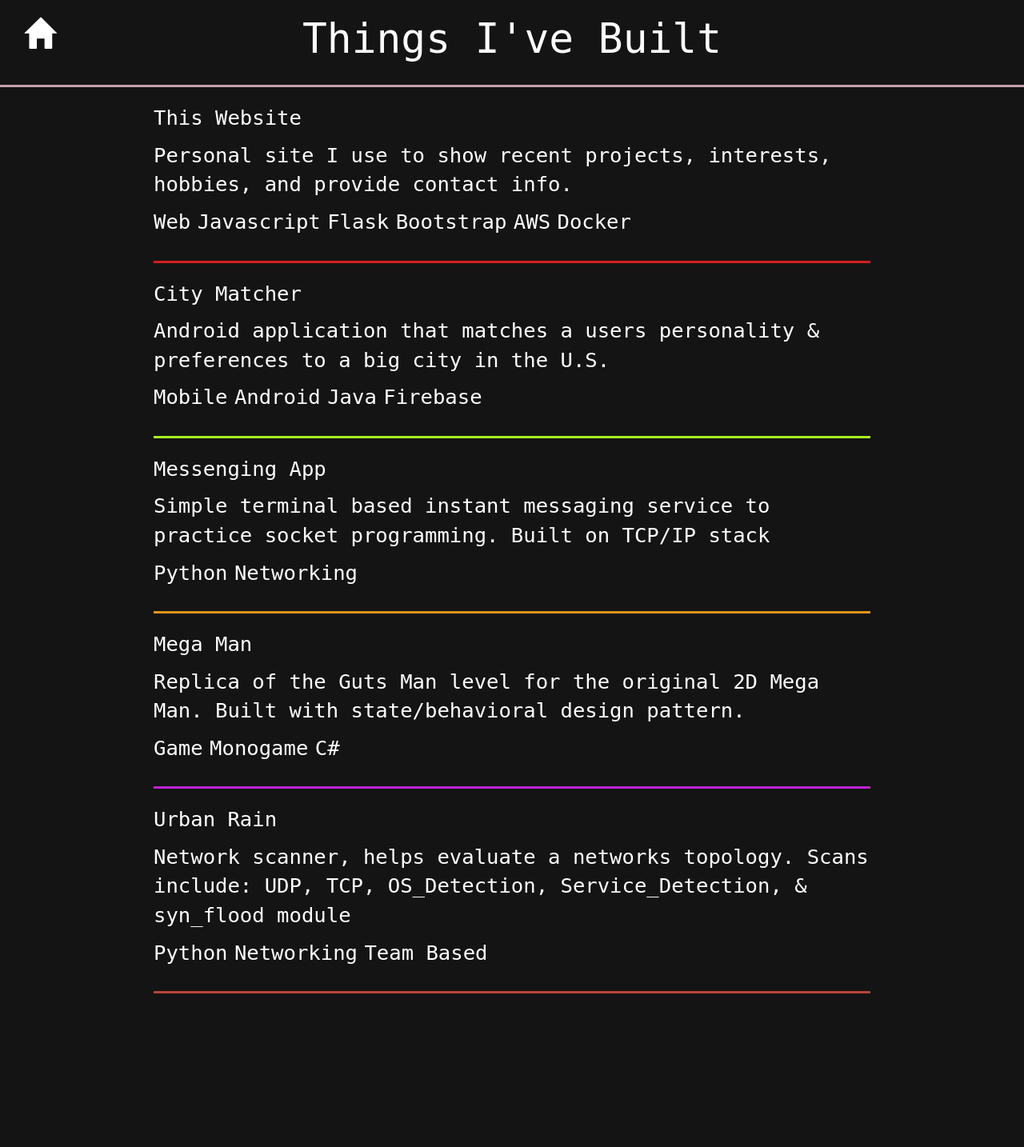
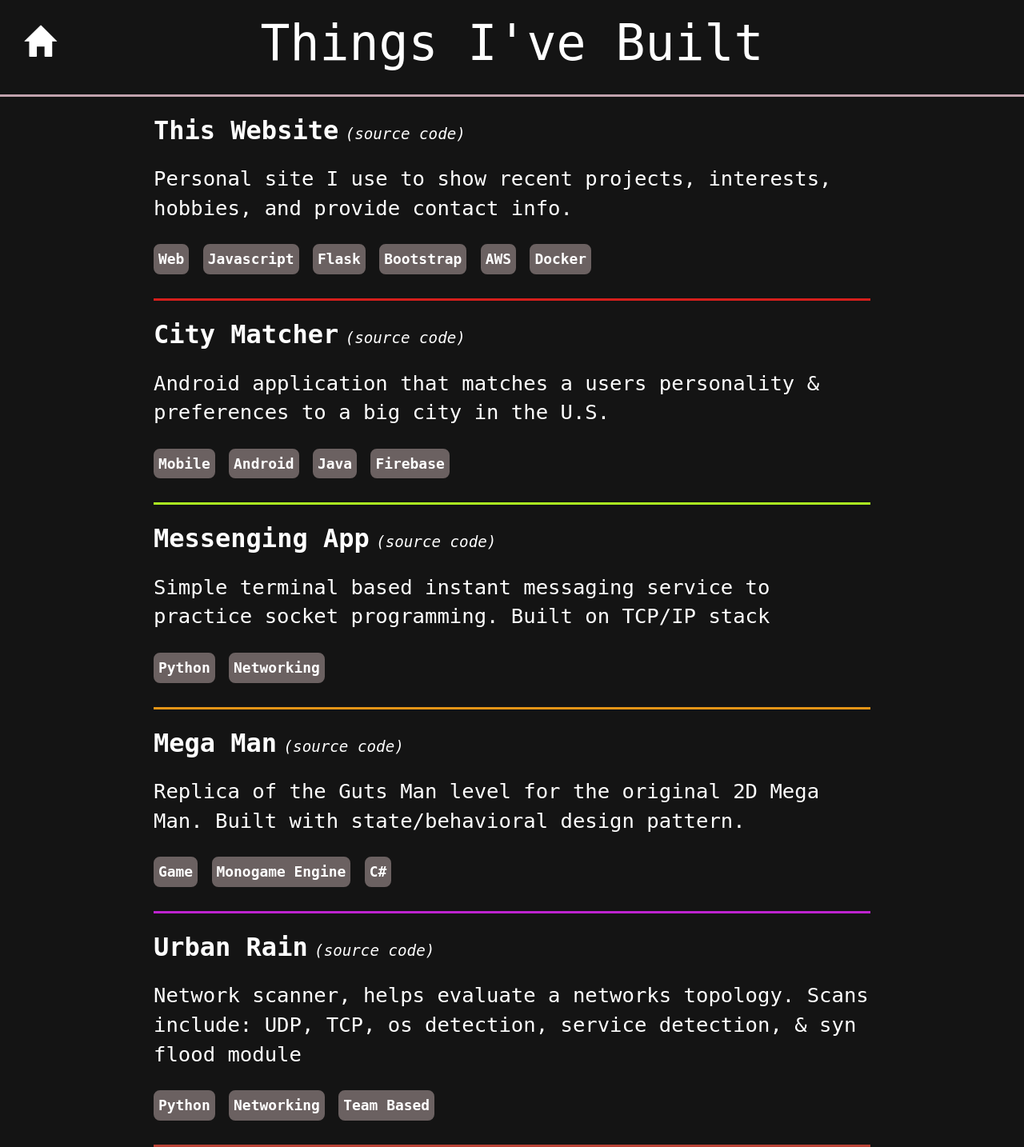
Before and after one commit to nickmorris991/My-Website, a Flask app: page /projects in a window 1280 px wide. Shown: the whole page at 80% size. Before the commit the page ends 1242 px from the top, so only its background shows below. Run offline with Flask 2, Linux system fonts and the light colour scheme; some libraries are stand-ins or nearby versions; some web fonts are replaced.

Commit message:
first draft styling of projects page

```diff
--- a/models/projects.json
+++ b/models/projects.json
@@ -3,23 +3,28 @@
         {
             "title": "This Website",
             "description": "Personal site I use to show recent projects, interests, hobbies, and provide contact info.",
-            "tags": ["Web", "Javascript", "Flask", "Bootstrap", "AWS", "Docker"]
+            "tags": ["Web", "Javascript", "Flask", "Bootstrap", "AWS", "Docker"],
+            "source": "https://github.com/nickmorris991/My-Website"
         }, {
             "title": "City Matcher",
             "description": "Android application that matches a users personality & preferences to a big city in the U.S.",
-            "tags": ["Mobile", "Android", "Java", "Firebase"]
+            "tags": ["Mobile", "Android", "Java", "Firebase"],
+            "source": "https://github.com/nickmorris991/City-Matcher"
         }, {
             "title": "Messenging App",
             "description": "Simple terminal based instant messaging service to practice socket programming. Built on TCP/IP stack",
-            "tags": ["Python", "Networking"]
+            "tags": ["Python", "Networking"],
+            "source": "https://github.com/nickmorris991/IM-Application"
         }, {
             "title": "Mega Man",
             "description": "Replica of the Guts Man level for the original 2D Mega Man. Built with state/behavioral design pattern.",
-            "tags": ["Game", "Monogame", "C#"]
+            "tags": ["Game", "Monogame Engine", "C#"],
+            "source": "https://github.com/nickmorris991/Mega-Man-Game"
         }, {
             "title": "Urban Rain",
-            "description": "Network scanner, helps evaluate a networks topology. Scans include: UDP, TCP, OS_Detection, Service_Detection, & syn_flood module",
-            "tags": ["Python", "Networking", "Team Based"]
+            "description": "Network scanner, helps evaluate a networks topology. Scans include: UDP, TCP, os detection, service detection, & syn flood module",
+            "tags": ["Python", "Networking", "Team Based"],
+            "source": "https://github.com/nickmorris991/UrbanRain"
         }
     ]
 }
--- a/static/css/general/site.css
+++ b/static/css/general/site.css
@@ -11,11 +11,11 @@ hr {
 }
 h1 {
     color: white;
-    font-size: 4vw;
+    font-size: 4.8vw;
 }
 .title, .header {
     color: white;
-    font-size: 4vw;
+    font-size: 4.8vw;
     text-align: center;
 }
 .title {
@@ -28,7 +28,7 @@ h1 {
 }
 .btn-home {
     position: absolute;
-    top: 0px;
+    top: .8vw;
     left: 0px;
     padding: 15px 30px;
     padding-top: 20px;
--- a/static/css/projects.css
+++ b/static/css/projects.css
@@ -1,7 +1,33 @@
-p {
-    font-size: 2vw;
+p, a, a:hover, a:visited, a:active {
     color: white;
 }
 .projects {
     margin-left: 15%; margin-right: 15%;
 }
+.project-title {
+    font-size: 2.5vw;
+    font-weight: bold;
+    display: inline-block;
+}
+.project-source {
+    display: inline-block;
+    font-style: italic;
+    font-size: 1.5vw;
+}
+.project-desc {
+    font-size: 2vw;
+    margin-top: 1%; margin-bottom: 3%;
+}
+.project-tag {
+    font-size: 1.4vw;
+    font-weight: bold;
+    display: inline-block;
+    background-color: rgb(107, 97, 97);
+    color: white;
+    border-radius: 8px;
+    border: 6px solid rgb(107, 97, 97);
+    margin-right: 1%;
+}
+.tags {
+    left: 0; display: inline-block;
+}
--- a/templates/about.html
+++ b/templates/about.html
@@ -15,8 +15,8 @@
         <div class="header">
             <button class="btn-home" id="index-return-btn"><span class="glyphicon glyphicon-home"></span></button>
             <h1 class="title">Things About Me</h1>
+            <hr>
         </div>
-        <hr>
         <script src="static/js/general/borderColoring.js"></script>
         <script src="static/js/general/redirects.js"></script>
     </body>
--- a/templates/projects.html
+++ b/templates/projects.html
@@ -20,10 +20,11 @@
         <div class="projects" id="projects">
             {% for project in project_data %}
                 <div class="project">
-                    <p>{{ project.title }}</p>
-                    <p>{{ project.description }}</p>
+                    <p class="project-title">{{ project.title }}</p>
+                    <a href={{project.source}} class="project-source">(source code)</a>
+                    <p class="project-desc">{{ project.description }}</p>
                     {% for tag in project.tags %}
-                        <p style="display: inline-block;">{{ tag }}</p>
+                        <p class="project-tag">{{ tag }}</p>
                     {% endfor %}
                     <hr>
                 </div>
```
